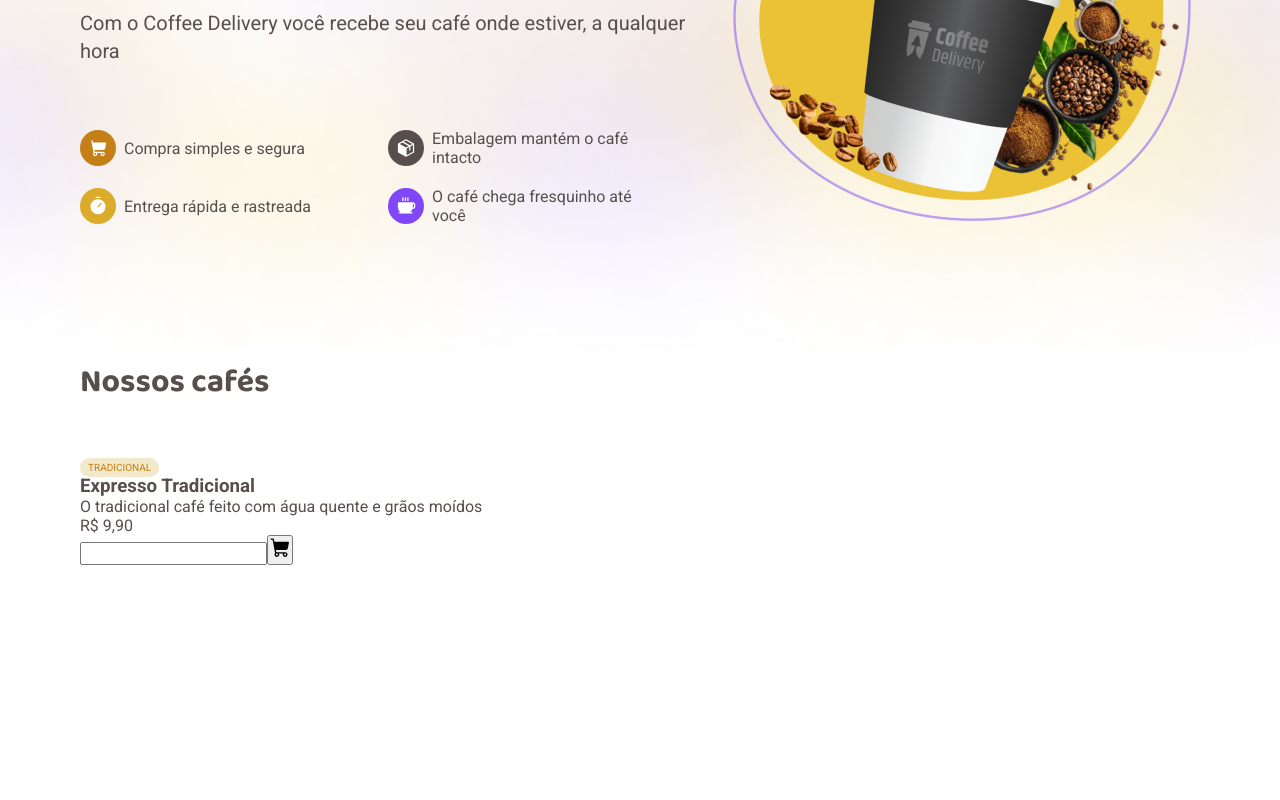
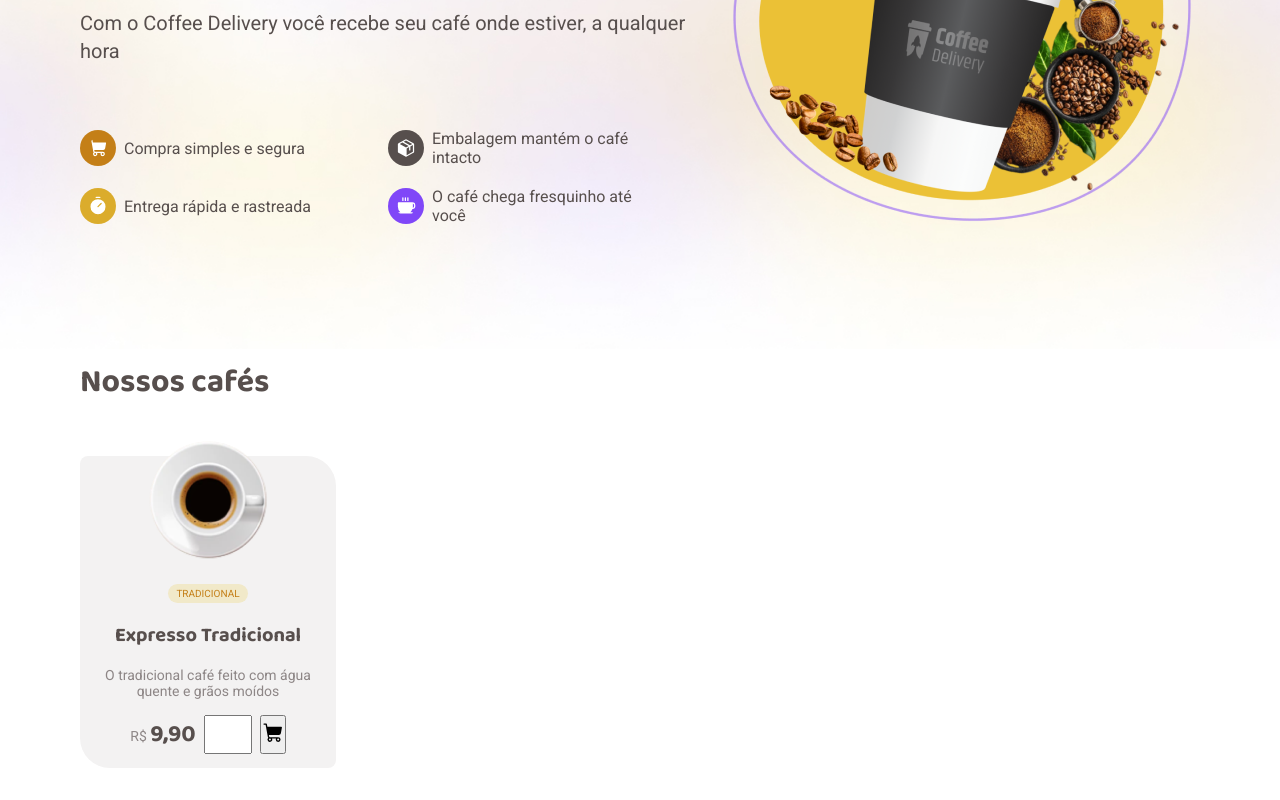
Before and after one commit to juninho15830/coffee-delivery, a React (Vite) app: page / in a window 1280 px wide. Shown: the part 331-1131 px from the top of the page. Before the commit the page ends 928 px from the top, so only its background shows below. Built offline with nearby package versions, Linux system fonts and the light colour scheme.

Commit message:
update  cards

```diff
--- a/src/components/Cards/index.tsx
+++ b/src/components/Cards/index.tsx
@@ -1,14 +1,18 @@
 import { ShoppingCart } from "@phosphor-icons/react";
-import { CardContainer } from "./styles";
+import { CardContainer, ValueContainer } from "./styles";
+import coofeeTrad from "../../assets/coffee-trad.png";
 
 export function Cards() {
     return (
         <CardContainer>
+            <img src={coofeeTrad} alt="" />
+
             <span>TRADICIONAL</span>
             <h3>Expresso Tradicional</h3>
             <p>O tradicional café feito com água quente e grãos moídos</p>
 
-            <div>
+
+            <ValueContainer>
                 <p>R$ <span>9,90</span></p>
                 <div>
                     <input type="number" />
@@ -16,7 +20,7 @@ export function Cards() {
                         <ShoppingCart size={22} weight="fill" />
                     </button>
                 </div>
-            </div>
+            </ValueContainer>
         </CardContainer>
     )
 }
--- a/src/components/Cards/styles.ts
+++ b/src/components/Cards/styles.ts
@@ -1,6 +1,23 @@
 import styled from "styled-components"
 
 export const CardContainer = styled.div`
+    position: relative;
+    display: flex;
+    flex-direction: column;
+    gap: 1rem;
+    align-items: center;
+    text-align: center;
+    padding: 8rem 1rem 1rem;
+    height: 19.5rem;
+    width: 16rem;
+    background-color: ${props =>props.theme.colors['gray-200']};
+    border-radius: 8px 30px 8px 30px;
+
+    > img {
+        position: absolute;
+        top: -5%;
+    }
+
     > span {
         font-size: 0.625rem;
         color: ${props =>props.theme.colors['yellow-900']};
@@ -10,6 +27,41 @@ export const CardContainer = styled.div`
     }
 
     h3 {
-        font-family: ;
+        font-family: "Baloo 2", sans-serif;
+        font-size: 1.25rem;
+    }
+
+    p {
+        font-size: 0.875rem;
+        color: ${props =>props.theme.colors['gray-600']};
     }
 `
+
+export const ValueContainer = styled.div`
+    display: flex;
+    gap: 0.5rem;
+
+    p > span {
+        font-family: "Baloo 2", sans-serif;
+        font-weight: bolder;
+        font-size: 1.5rem;
+        color: ${props =>props.theme.colors['gray-700']};
+    }
+
+    div {
+        display: flex;
+        gap: 0.5rem;
+    }
+
+    input {
+        width: 3rem;
+    }
+
+    div > button > img {
+        color: ${props =>props.theme.colors['yellow-900']};
+        background-color: ${props =>props.theme.colors['yellow-100']};
+        padding: 0.5rem;
+        border-radius: 6px;
+        height: 2.5rem;
+    }
+`
```
Also changed, not shown: src/assets/coffee-trad.png (added), src/components/Header/styles.ts (indentation only).
